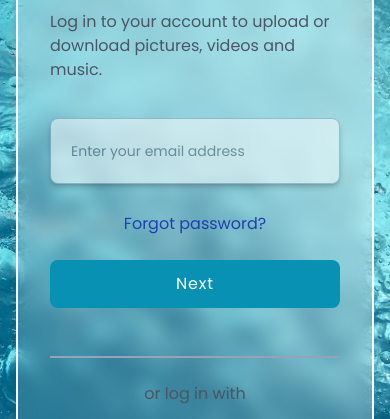
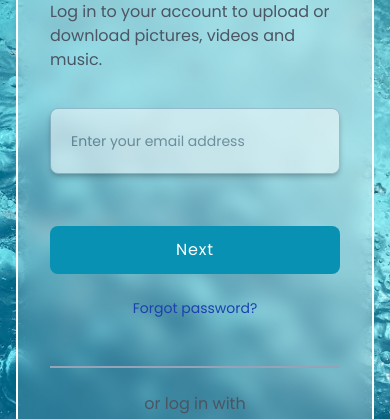
Before and after one commit to Armin-Fullstack/Login-Modal, a website: page index.html in a window 390 px wide. Shown: the part 171-590 px from the top of the page. Drawn offline with Linux system fonts and the light colour scheme.

Commit message:
Fix: Reverse forget password element in mobile devices

```diff
--- a/index.html
+++ b/index.html
@@ -20,8 +20,8 @@
          shadow-[rgba(0,0,0,0.4)] placeholder:text-gray-600" type="email" placeholder="Enter your email address">
 
         <!-- Forgot Password & Button -->
-        <div class="flex flex-col md:flex-row md:justify-between md:items-center space-y-6 md:space-y-0 mt-7">
-            <a href="#" class="text-center text-blue-800">Forgot password?</a>
+        <div class="flex flex-col-reverse md:flex-row md:justify-between md:items-center space-y-6 md:space-y-0 mt-7">
+            <a href="#" class="text-center text-blue-800 mt-6 md:mt-0 text-sm">Forgot password?</a>
             <button class="text-white bg-cyan-600 rounded-lg p-3 md:px-10 duration-500 hover:-translate-y-1 tracking-wider">Next</button>
         </div>
 
```
Also changed, not shown: CSS/Style.css.
